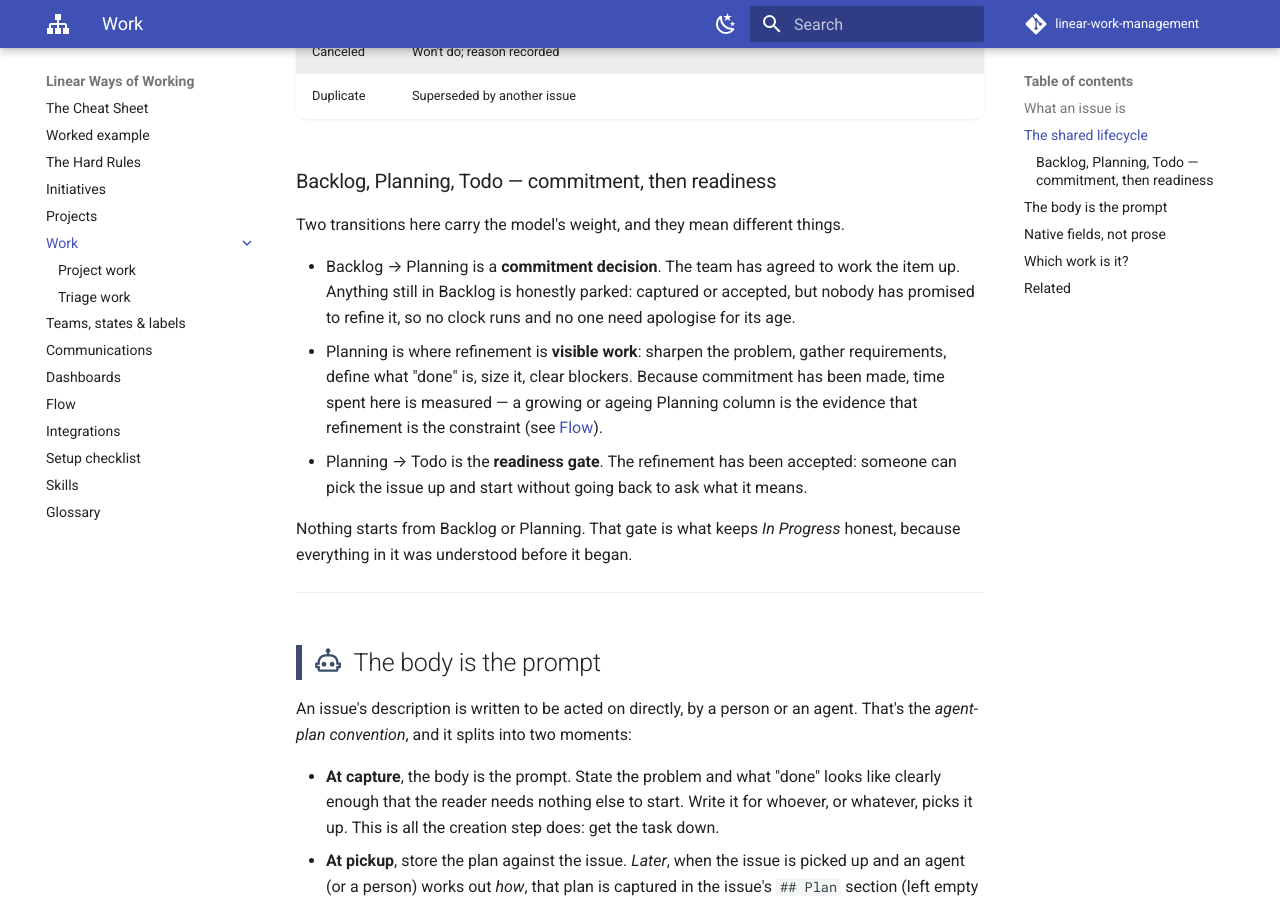
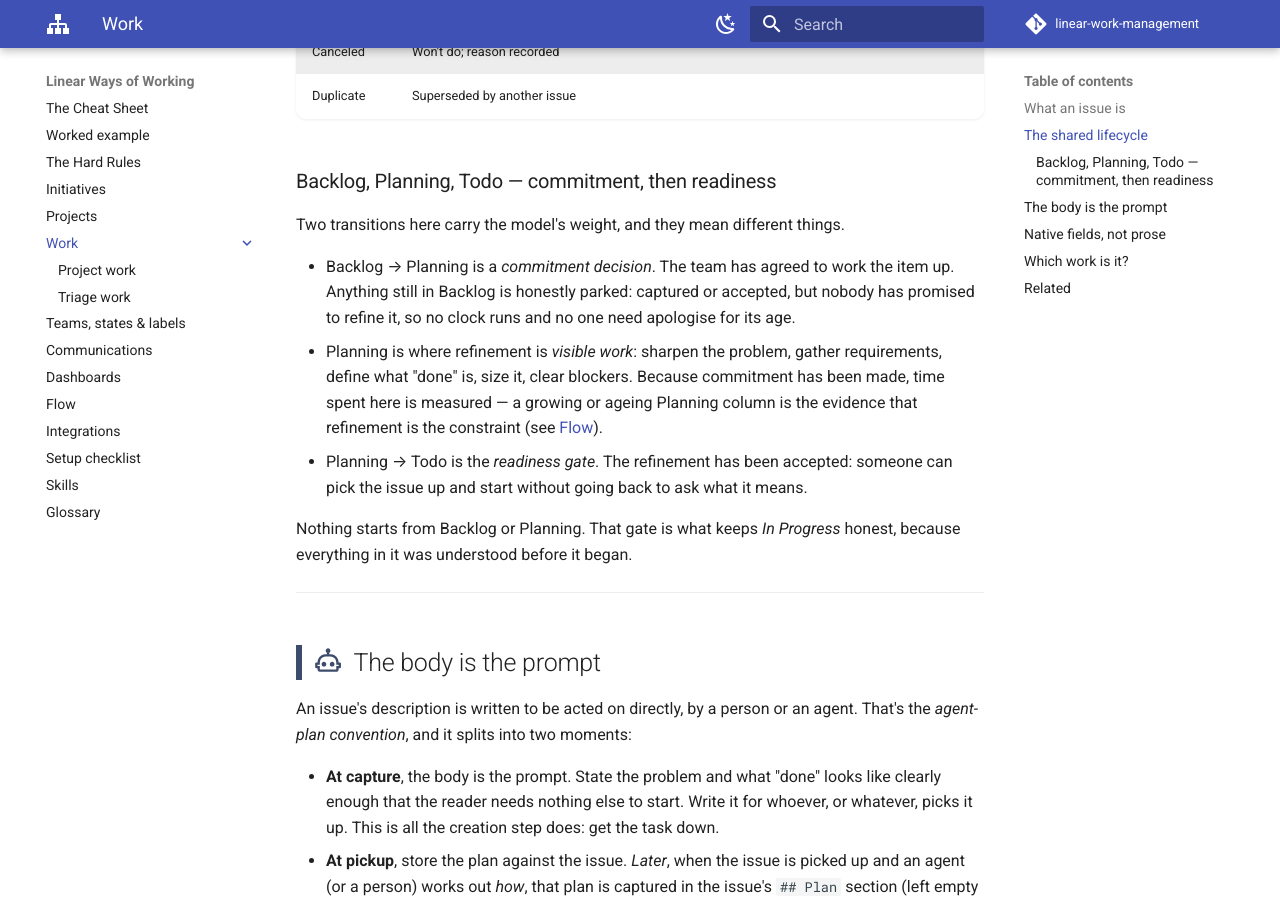
Before and after one commit to hungovercoders/linear-work-management, an MkDocs documentation site: the page built from docs/issues/index.md, in a window 1280 px wide and 900 px high, scrolled down 2391 px. Built offline with MkDocs 1.6.1 and Material for MkDocs 9.7.7, drawn with Linux system fonts in a browser that asks for light colours; comment, search, counter and statistics services are not loaded.

```diff
--- a/docs/issues/index.md
+++ b/docs/issues/index.md
@@ -53,14 +53,14 @@ Every issue moves through the same states, whichever path it came from:
 
 Two transitions here carry the model's weight, and they mean different things.
 
-- Backlog → Planning is a **commitment decision**. The team has agreed to work the item up.
+- Backlog → Planning is a *commitment decision*. The team has agreed to work the item up.
   Anything still in Backlog is honestly parked: captured or accepted, but nobody has promised to
   refine it, so no clock runs and no one need apologise for its age.
-- Planning is where refinement is **visible work**: sharpen the problem, gather requirements,
+- Planning is where refinement is *visible work*: sharpen the problem, gather requirements,
   define what "done" is, size it, clear blockers. Because commitment has been made, time spent
   here is measured — a growing or ageing Planning column is the evidence that refinement is the
   constraint (see [Flow](../flow.md)).
-- Planning → Todo is the **readiness gate**. The refinement has been accepted: someone can pick
+- Planning → Todo is the *readiness gate*. The refinement has been accepted: someone can pick
   the issue up and start without going back to ask what it means.
 
 Nothing starts from Backlog or Planning. That gate is what keeps *In Progress* honest, because
```
